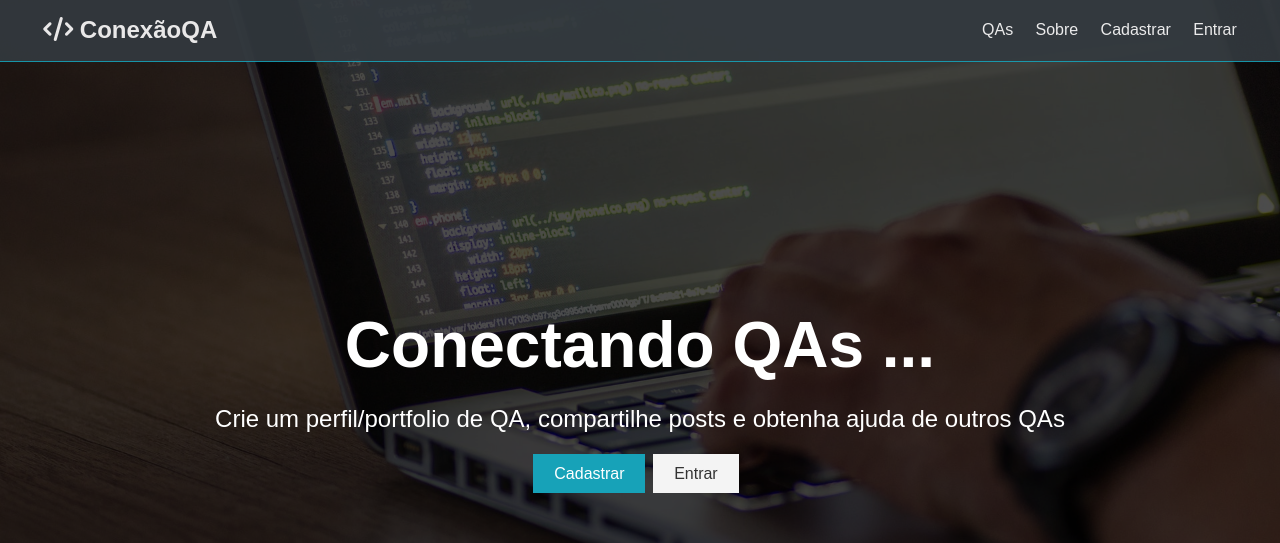
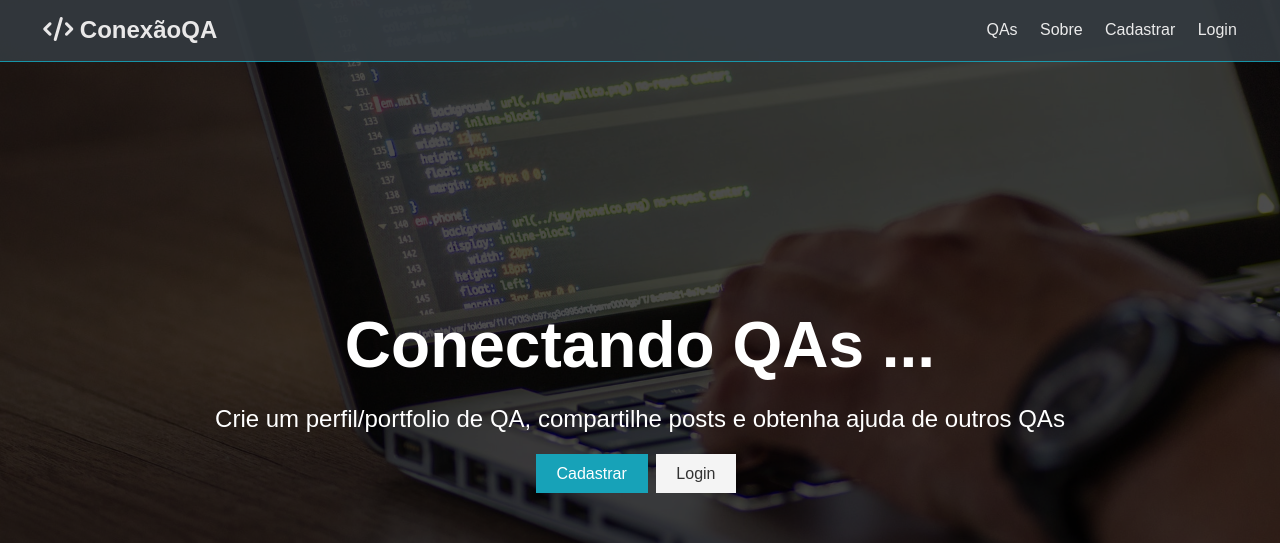
Before and after one commit to pehguerra/conexaoQA, a React (Create React App) app in the folder client/: page / in a window 1280 px wide. Shown: the top 543 px of the page. Built offline with nearby package versions, Linux system fonts and the light colour scheme.

Commit message:
changed entrar to login

```diff
--- a/client/src/components/auth/Login.js
+++ b/client/src/components/auth/Login.js
@@ -43,7 +43,7 @@ const Login = ({ login, isAuthenticated }) => {
 
     return (
         <Fragment>
-            <h1 className="large text-primary">Entrar</h1>
+            <h1 className="large text-primary">Login</h1>
             <p className="lead"><i className="fas fa-user"></i> Acessar Conta</p>
             <form className="form-input" onSubmit={formik.handleSubmit} noValidate>
                 <div className="my-1">
@@ -77,7 +77,7 @@ const Login = ({ login, isAuthenticated }) => {
                         helperText={formik.touched.password && formik.errors.password}
                     />
                 </div>
-                <input className="btn btn-primary" type="submit"  value="Entrar" />
+                <input className="btn btn-primary" type="submit"  value="Login" />
             </form>
             <p className="my-1">
                 Não tem uma conta? <Link to="/cadastrar">Cadastrar</Link>
--- a/client/src/components/auth/Register.js
+++ b/client/src/components/auth/Register.js
@@ -118,7 +118,7 @@ const Register = ({ register, isAuthenticated }) => {
                 <input type="submit" className="btn btn-primary" value="Cadastrar" />
             </form>
             <p className="my-1">
-                Já tem uma conta? <Link to="/login">Entrar</Link>
+                Já tem uma conta? <Link to="/login">Login</Link>
             </p>
         </Fragment>
     )
--- a/client/src/components/layout/CssDatePicker.js
+++ b/client/src/components/layout/CssDatePicker.js
@@ -1,14 +1,15 @@
 import { createMuiTheme } from "@material-ui/core"
+import { primaryColor } from '../../utils/fieldColors'
 
 export const materialTheme = createMuiTheme({
     palette: {
         primary: {
-            main: '#17a2b8',
-            light: '#17a2b8',
-            dark: '#17a2b8',
+            main: primaryColor,
+            light: primaryColor,
+            dark: primaryColor,
         },
         secondary: {
-            main: '#17a2b8',
+            main: primaryColor,
         },
     },
     overrides: {
--- a/client/src/components/layout/CssSelect.js
+++ b/client/src/components/layout/CssSelect.js
@@ -1,13 +1,14 @@
 import { withStyles } from '@material-ui/core/styles'
 import Select from '@material-ui/core/Select';
+import { primaryColor } from '../../utils/fieldColors'
 
 export const CssSelect = withStyles({
-    root: {
-        '& .MuiInput-underline:after': {
-            borderBottomColor: '#17a2b8'
+    select: {
+        '&.MuiInput-underline:after': {
+            borderBottomColor: primaryColor
         }
     },
     icon: {
-        fill: '#17a2b8'
+        fill: primaryColor
     }
 })(Select)
--- a/client/src/components/layout/CssTextField.js
+++ b/client/src/components/layout/CssTextField.js
@@ -1,16 +1,17 @@
 import { withStyles } from '@material-ui/core/styles'
 import TextField from '@material-ui/core/TextField'
+import { primaryColor } from '../../utils/fieldColors'
 
 export const CssTextField = withStyles({
     root: {
         '& label.Mui-focused': {
-            color: '#17a2b8',
+            color: primaryColor,
         },
         '& label.Mui-error': {
             color: 'red',
         },
         '& .MuiInput-underline:after': {
-            borderBottomColor: '#17a2b8',
+            borderBottomColor: primaryColor,
         },
         '& .Mui-error:after': {
             borderBottomColor: 'red'
--- a/client/src/components/layout/Landing.js
+++ b/client/src/components/layout/Landing.js
@@ -19,7 +19,7 @@ const Landing = ({ isAuthenticated }) => {
                     </p>
                     <div className="buttons">
                         <Link to="/cadastrar" className="btn btn-primary">Cadastrar</Link>
-                        <Link to="/login" className="btn btn-light">Entrar</Link>
+                        <Link to="/login" className="btn btn-light">Login</Link>
                     </div>
                 </div>
             </div>
--- a/client/src/components/layout/Navbar.js
+++ b/client/src/components/layout/Navbar.js
@@ -30,7 +30,7 @@ const Navbar = ({ auth: { isAuthenticated, loading }, logout }) => {
             <li><Link to="/perfis">QAs</Link></li>
             <li><Link to="/sobre">Sobre</Link></li>
             <li><Link to="/cadastrar">Cadastrar</Link></li>
-            <li><Link to="/login">Entrar</Link></li>
+            <li><Link to="/login">Login</Link></li>
         </ul>
     )
 
--- /dev/null
+++ b/client/src/utils/fieldColors.js
@@ -0,0 +1 @@
+export const primaryColor = '#17a2b8'
```
